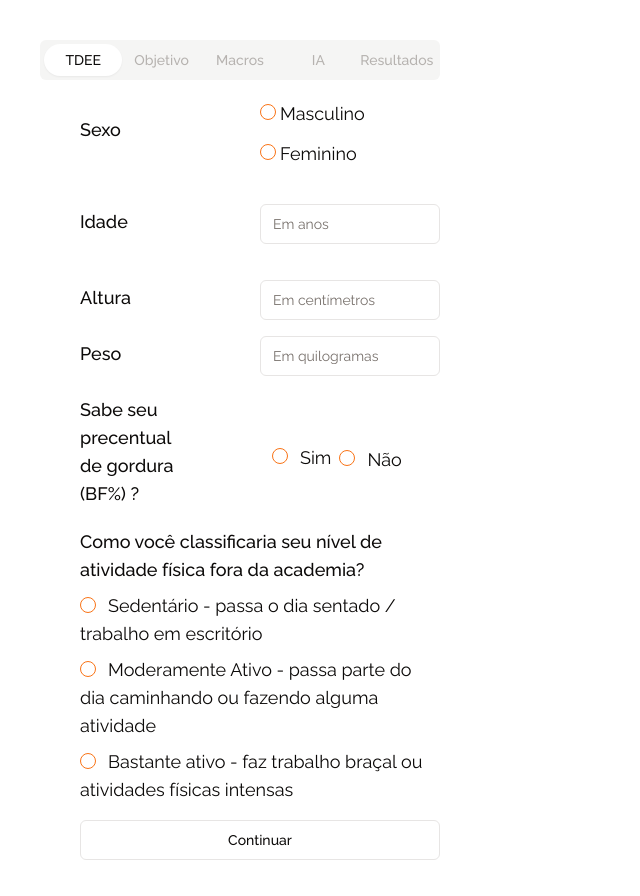
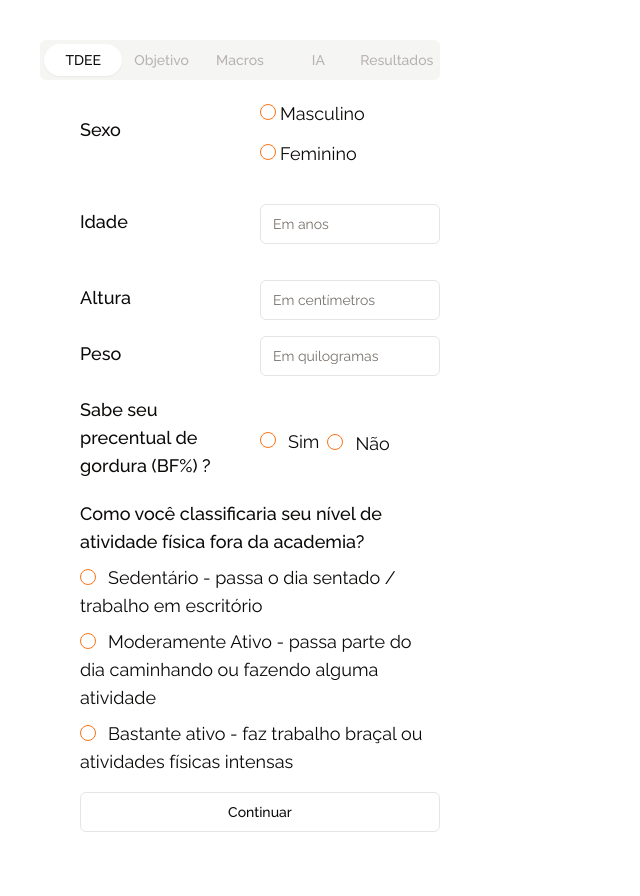
Before and after one commit to itpaulin/ai-diet-calculator, a Next.js app: page /metricas in a window 1280 px wide. Shown: the top 896 px of the page, without its empty margins (0-640 px from the left). After the commit the page ends 872 px from the top, so only its background shows below. Built offline with nearby package versions, Linux system fonts and the light colour scheme; a web font is replaced by a local one.

Commit message:
style: hasBF spacing

```diff
--- a/src/app/metricas/components/tdee.tsx
+++ b/src/app/metricas/components/tdee.tsx
@@ -194,10 +194,8 @@ export const Tdee = ({ setHasTdee, setPayload }: TdeeProps) => {
             control={form.control}
             name='hasBF'
             render={({ field }) => (
-              <FormItem className='flex flex-row space-y-3'>
-                <FormLabel className='mr-24 flex w-24'>
-                  Sabe seu precentual de gordura (BF%) ?
-                </FormLabel>
+              <FormItem className='grid grid-cols-2'>
+                <FormLabel className='flex pr-10'>Sabe seu precentual de gordura (BF%) ?</FormLabel>
                 <FormControl>
                   <RadioGroup
                     onValueChange={field.onChange}
```
